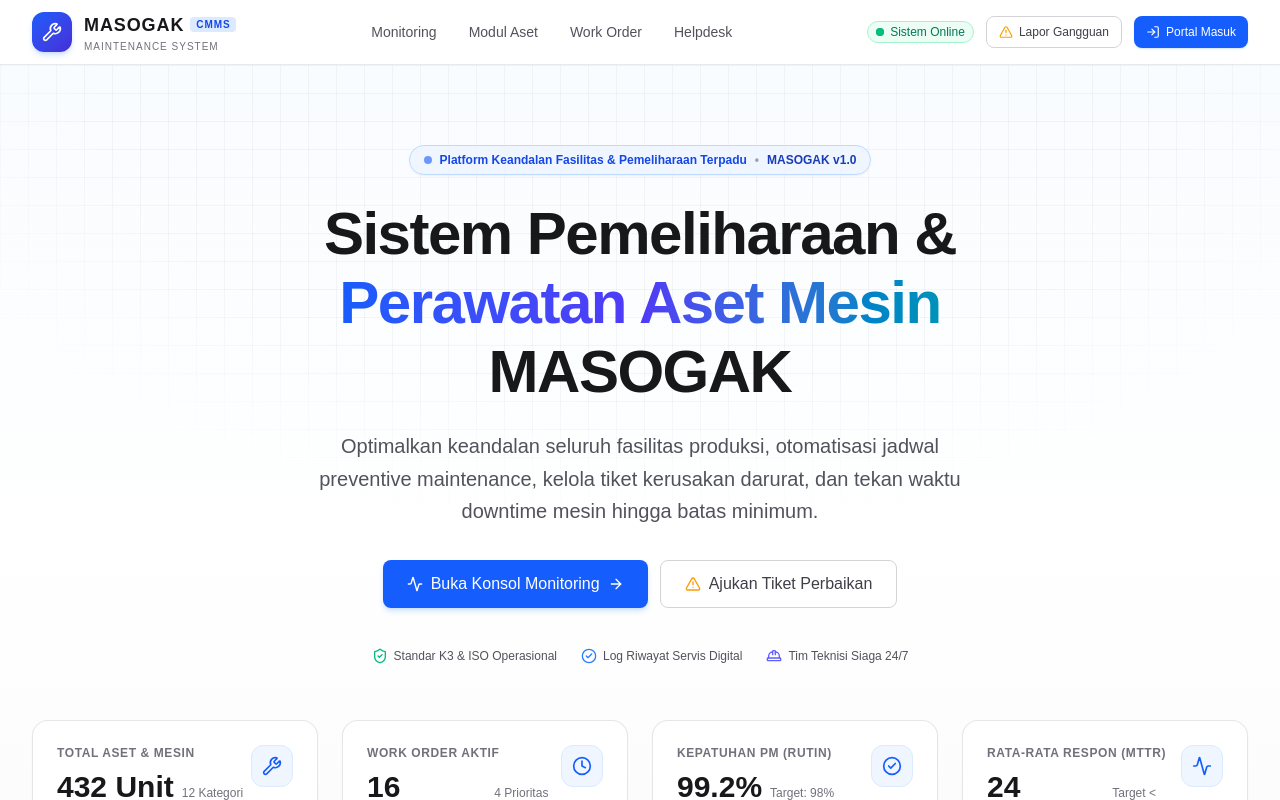
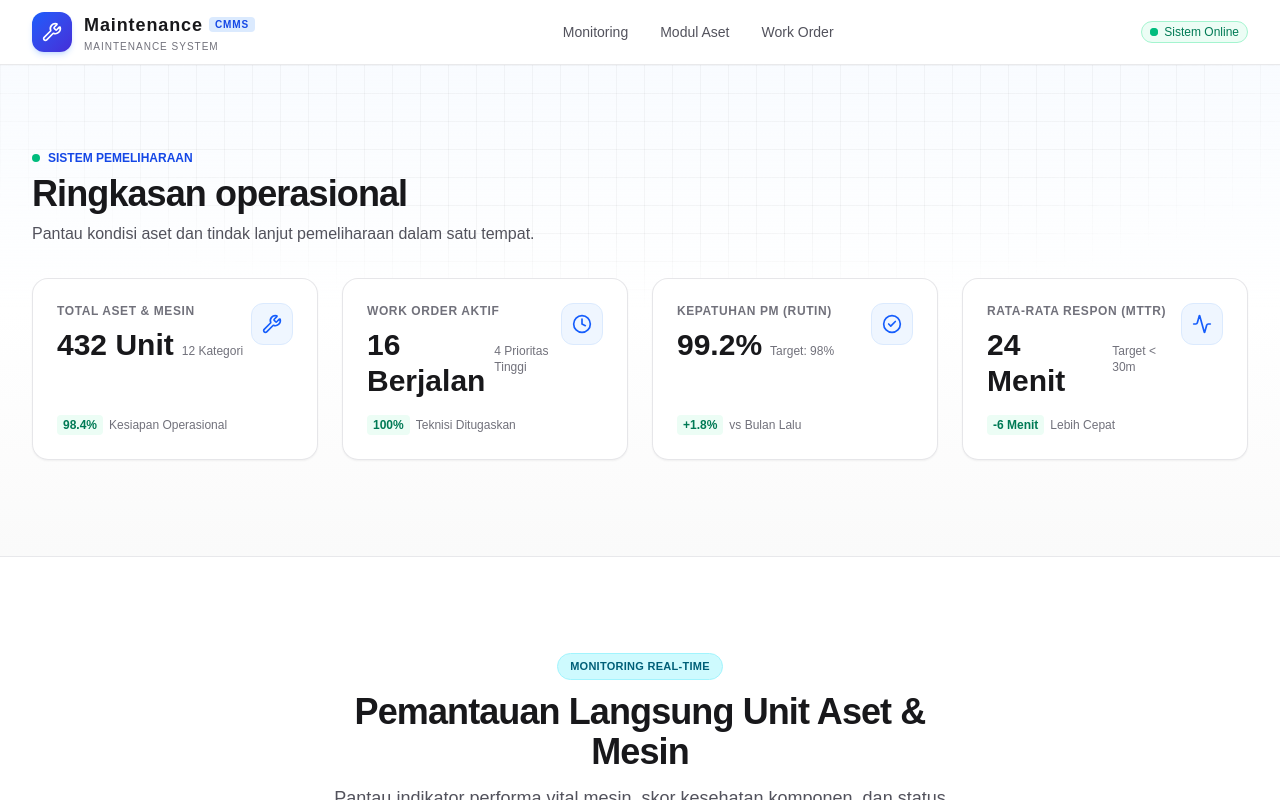
Before and after one commit to mtaufikbaskoro/maintenance-system-masogak, a Next.js app: page / in a window 1280 px wide. Shown: the top 800 px of the page. Built offline with nearby package versions, Linux system fonts and the light colour scheme.

Commit message:
Simplify homepage and remove login, branding, and helpdesk UI

```diff
--- a/app/layout.tsx
+++ b/app/layout.tsx
@@ -13,11 +13,10 @@ const geistMono = Geist_Mono({
 });
 
 export const metadata: Metadata = {
-  title: "MASOGAK Maintenance System - Sistem Manajemen Pemeliharaan & Perawatan Terpadu",
+  title: "Maintenance System - Sistem Manajemen Pemeliharaan & Perawatan Terpadu",
   description:
-    "Platform terpadu untuk monitoring keandalan aset mesin, penjadwalan preventive maintenance otomatis, pelacakan work order, dan respon darurat operasional MASOGAK.",
+    "Platform terpadu untuk monitoring keandalan aset mesin, penjadwalan preventive maintenance otomatis, pelacakan work order, dan respon darurat operasional.",
   keywords: [
-    "MASOGAK",
     "Maintenance System",
     "CMMS",
     "Pemeliharaan Mesin",
--- a/app/page.tsx
+++ b/app/page.tsx
@@ -1,10 +1,6 @@
 import { Header } from "@/components/layout/header";
 import { HeroSection } from "@/components/home/hero-section";
 import { LiveMonitoringPreview } from "@/components/home/live-monitoring-preview";
-import { FeaturesSection } from "@/components/home/features-section";
-import { WorkflowSection } from "@/components/home/workflow-section";
-import { EmergencyBanner } from "@/components/home/emergency-banner";
-import { Footer } from "@/components/layout/footer";
 
 export default function Home() {
   return (
@@ -14,24 +10,12 @@ export default function Home() {
 
       {/* Main Content Sections */}
       <main className="flex-1 flex flex-col">
-        {/* Hero Section with Overview & Metrics */}
+        {/* Compact overview and key maintenance metrics */}
         <HeroSection />
 
-        {/* Live Asset Telemetry & Work Order Feed */}
+        {/* Asset status and maintenance activity */}
         <LiveMonitoringPreview />
-
-        {/* Core CMMS Modules & Capabilities */}
-        <FeaturesSection />
-
-        {/* Standard Maintenance Lifecycle Workflow */}
-        <WorkflowSection />
-
-        {/* Emergency Ticket Submission & Support Dispatch */}
-        <EmergencyBanner />
       </main>
-
-      {/* Enterprise System Footer */}
-      <Footer />
     </div>
   );
 }
--- a/components/home/emergency-banner.tsx
+++ b/components/home/emergency-banner.tsx
@@ -69,7 +69,7 @@ export function EmergencyBanner() {
                   Ajukan Laporan Gangguan / Work Order
                 </CardTitle>
                 <p className="text-xs sm:text-sm text-zinc-600 dark:text-zinc-400">
-                  Kirimkan detail kendala mesin ke tim Maintenance MASOGAK. Tiket prioritas darurat akan langsung diteruskan ke tim siaga lapangan.
+                  Kirimkan detail kendala mesin ke tim maintenance. Tiket prioritas darurat akan langsung diteruskan ke tim siaga lapangan.
                 </p>
               </CardHeader>
 
@@ -273,7 +273,7 @@ export function EmergencyBanner() {
               <div className="flex items-center gap-2">
                 <Clock className="h-4 w-4 text-blue-600" />
                 <h4 className="text-sm font-bold text-zinc-900 dark:text-zinc-100">
-                  Target SLA Respon Teknisi MASOGAK
+                  Target SLA Respon Teknisi
                 </h4>
               </div>
               <div className="space-y-2.5 text-xs">
--- a/components/home/features-section.tsx
+++ b/components/home/features-section.tsx
@@ -60,7 +60,7 @@ const features = [
     title: "Respon Cepat Breakdown Darurat",
     description:
       "Kanal pelaporan darurat untuk operator lapangan saat mesin berhenti. Dispatch tim tanggap darurat dengan target penanganan secepatnya.",
-    highlights: ["Eskalasi prioritas tinggi", "Notifikasi helpdesk instan", "Pelacakan downtime mesin"],
+    highlights: ["Eskalasi prioritas tinggi", "Notifikasi gangguan", "Pelacakan downtime mesin"],
   },
   {
     icon: BarChart3,
@@ -81,7 +81,7 @@ export function FeaturesSection() {
         <SectionHeader
           badge="KAPABILITAS SISTEM"
           badgeVariant="default"
-          title="Modul Lengkap Pemeliharaan MASOGAK"
+          title="Modul Lengkap Pemeliharaan"
           description="Dirancang khusus untuk mendukung operasional fasilitas dan mesin industri dengan standar keandalan tinggi dan efisiensi terukur."
         />
 
--- a/components/home/hero-section.tsx
+++ b/components/home/hero-section.tsx
@@ -1,15 +1,10 @@
 import * as React from "react";
 import {
   Wrench,
-  ShieldCheck,
   Activity,
-  ArrowRight,
   Clock,
   CheckCircle2,
-  AlertTriangle,
-  HardHat,
 } from "lucide-react";
-import { Button } from "@/components/ui/button";
 import { MetricCard } from "@/components/shared/metric-card";
 
 export function HeroSection() {
@@ -19,69 +14,23 @@ export function HeroSection() {
       <div className="absolute inset-0 bg-[linear-gradient(to_right,#80808012_1px,transparent_1px),linear-gradient(to_bottom,#80808012_1px,transparent_1px)] bg-[size:28px_28px] [mask-image:radial-gradient(ellipse_60%_50%_at_50%_0%,#000_70%,transparent_100%)] pointer-events-none" />
 
       <div className="relative max-w-7xl mx-auto px-4 sm:px-6 lg:px-8">
-        <div className="flex flex-col items-center text-center max-w-4xl mx-auto space-y-6">
-          {/* Badge */}
-          <div className="inline-flex items-center gap-2 rounded-full border border-blue-200 bg-blue-50/90 px-3.5 py-1.5 text-xs font-semibold text-blue-700 dark:border-blue-800 dark:bg-blue-950/60 dark:text-blue-300 shadow-xs">
-            <span className="flex h-2 w-2 rounded-full bg-blue-600 animate-pulse" />
-            <span>Platform Keandalan Fasilitas & Pemeliharaan Terpadu</span>
-            <span className="text-zinc-400 dark:text-zinc-500">•</span>
-            <span className="text-blue-800 dark:text-blue-200 font-bold">MASOGAK v1.0</span>
-          </div>
-
-          {/* Main Title */}
-          <h1 className="text-3xl sm:text-5xl lg:text-6xl font-black tracking-tight text-zinc-900 dark:text-zinc-50 leading-[1.15]">
-            Sistem Pemeliharaan &{" "}
-            <span className="bg-gradient-to-r from-blue-600 via-indigo-600 to-cyan-600 bg-clip-text text-transparent">
-              Perawatan Aset Mesin
-            </span>{" "}
-            MASOGAK
-          </h1>
-
-          {/* Subtitle */}
-          <p className="text-base sm:text-xl text-zinc-600 dark:text-zinc-300 max-w-2xl leading-relaxed">
-            Optimalkan keandalan seluruh fasilitas produksi, otomatisasi jadwal preventive maintenance, kelola tiket kerusakan darurat, dan tekan waktu downtime mesin hingga batas minimum.
-          </p>
-
-          {/* Action CTAs */}
-          <div className="flex flex-col sm:flex-row items-center gap-3 pt-2 w-full sm:w-auto">
-            <a href="#monitoring" className="w-full sm:w-auto">
-              <Button size="lg" className="w-full sm:w-auto gap-2 bg-blue-600 hover:bg-blue-700 shadow-md shadow-blue-500/20">
-                <Activity className="h-4 w-4" />
-                <span>Buka Konsol Monitoring</span>
-                <ArrowRight className="h-4 w-4" />
-              </Button>
-            </a>
-            <a href="#laporan-cepat" className="w-full sm:w-auto">
-              <Button
-                variant="outline"
-                size="lg"
-                className="w-full sm:w-auto gap-2 border-zinc-300 bg-white dark:border-zinc-700 dark:bg-zinc-900 hover:bg-zinc-100 dark:hover:bg-zinc-800"
-              >
-                <AlertTriangle className="h-4 w-4 text-amber-500" />
-                <span>Ajukan Tiket Perbaikan</span>
-              </Button>
-            </a>
-          </div>
-
-          {/* Highlight Points */}
-          <div className="flex flex-wrap items-center justify-center gap-y-2 gap-x-6 pt-4 text-xs font-medium text-zinc-600 dark:text-zinc-400">
-            <div className="flex items-center gap-1.5">
-              <ShieldCheck className="h-4 w-4 text-emerald-500" />
-              <span>Standar K3 & ISO Operasional</span>
+        <div>
+          <div className="space-y-2">
+            <div className="inline-flex items-center gap-2 text-xs font-semibold text-blue-700 dark:text-blue-300">
+              <span className="h-2 w-2 rounded-full bg-emerald-500" />
+              SISTEM PEMELIHARAAN
             </div>
-            <div className="flex items-center gap-1.5">
-              <CheckCircle2 className="h-4 w-4 text-blue-500" />
-              <span>Log Riwayat Servis Digital</span>
-            </div>
-            <div className="flex items-center gap-1.5">
-              <HardHat className="h-4 w-4 text-indigo-500" />
-              <span>Tim Teknisi Siaga 24/7</span>
-            </div>
+            <h1 className="text-3xl sm:text-4xl font-bold tracking-tight text-zinc-900 dark:text-zinc-50">
+              Ringkasan operasional
+            </h1>
+            <p className="text-sm sm:text-base text-zinc-600 dark:text-zinc-300">
+              Pantau kondisi aset dan tindak lanjut pemeliharaan dalam satu tempat.
+            </p>
           </div>
         </div>
 
         {/* Live Metrics Grid */}
-        <div className="mt-14 grid grid-cols-1 sm:grid-cols-2 lg:grid-cols-4 gap-4 sm:gap-6">
+        <div className="mt-8 grid grid-cols-1 sm:grid-cols-2 lg:grid-cols-4 gap-4 sm:gap-6">
           <MetricCard
             title="Total Aset & Mesin"
             value="432 Unit"
--- a/components/home/live-monitoring-preview.tsx
+++ b/components/home/live-monitoring-preview.tsx
@@ -151,7 +151,7 @@ export function LiveMonitoringPreview() {
         badge="MONITORING REAL-TIME"
         badgeVariant="info"
         title="Pemantauan Langsung Unit Aset & Mesin"
-        description="Pantau indikator performa vital mesin, skor kesehatan komponen, dan status operasional harian secara terpadu di sistem MASOGAK."
+        description="Pantau indikator performa vital mesin, skor kesehatan komponen, dan status operasional harian secara terpadu."
       />
 
       {/* Control Bar: Search & Filter Tabs */}
@@ -346,7 +346,7 @@ export function LiveMonitoringPreview() {
               <span>Log Aktivitas Work Order Terkini</span>
             </h3>
             <p className="text-xs text-zinc-500 dark:text-zinc-400 mt-0.5">
-              Pembaruan penanganan teknisi langsung dari lantai operasional MASOGAK
+              Pembaruan penanganan teknisi langsung dari lantai operasional
             </p>
           </div>
           <Badge variant="outline" className="font-mono text-xs">
--- a/components/layout/footer.tsx
+++ b/components/layout/footer.tsx
@@ -15,7 +15,7 @@ export function Footer() {
               </div>
               <div className="flex flex-col">
                 <span className="text-lg font-black tracking-wider text-zinc-900 dark:text-zinc-50">
-                  MASOGAK
+                  Maintenance System
                 </span>
                 <span className="text-xs font-semibold tracking-wider uppercase text-blue-600 dark:text-blue-400">
                   Maintenance System & CMMS
@@ -83,17 +83,14 @@ export function Footer() {
                 </Link>
               </li>
               <li>
-                <Link href="#laporan-cepat" className="hover:text-blue-600 dark:hover:text-blue-400 transition-colors">
-                  Pelaporan Breakdown
-                </Link>
               </li>
               <li>
-                <Link href="#bantuan" className="hover:text-blue-600 dark:hover:text-blue-400 transition-colors">
+                <Link href="#monitoring" className="hover:text-blue-600 dark:hover:text-blue-400 transition-colors">
                   Checklist Inspeksi Harian
                 </Link>
               </li>
               <li>
-                <Link href="#bantuan" className="hover:text-blue-600 dark:hover:text-blue-400 transition-colors">
+                <Link href="#monitoring" className="hover:text-blue-600 dark:hover:text-blue-400 transition-colors">
                   Prosedur Tanggap Darurat
                 </Link>
               </li>
@@ -114,7 +111,7 @@ export function Footer() {
               <div className="flex items-start gap-2.5">
                 <MapPin className="h-4 w-4 text-blue-500 shrink-0 mt-0.5" />
                 <span className="text-xs">
-                  Maintenance Operations Center, Gedung Rekayasa & Workshop MASOGAK
+                  Maintenance Operations Center, Gedung Rekayasa & Workshop
                 </span>
               </div>
               <div className="flex items-center gap-2.5">
@@ -123,7 +120,7 @@ export function Footer() {
               </div>
               <div className="flex items-center gap-2.5">
                 <Mail className="h-4 w-4 text-indigo-500 shrink-0" />
-                <span className="text-xs font-mono">maintenance@masogak.internal</span>
+                <span className="text-xs font-mono">maintenance@internal</span>
               </div>
               <div className="flex items-center gap-2.5">
                 <ShieldAlert className="h-4 w-4 text-rose-500 shrink-0" />
@@ -138,7 +135,7 @@ export function Footer() {
         {/* Bottom Bar */}
         <div className="mt-12 pt-8 border-t border-zinc-200 dark:border-zinc-800 flex flex-col sm:flex-row items-center justify-between gap-4 text-xs">
           <p className="text-zinc-500 dark:text-zinc-400">
-            &copy; 2026 MASOGAK Maintenance System. Hak cipta dilindungi.
+            &copy; 2026 Maintenance System. Hak cipta dilindungi.
           </p>
           <div className="flex items-center gap-4 text-zinc-500 dark:text-zinc-400">
             <span>Versi Sistem 1.0.0-PROD</span>
--- a/components/layout/header.tsx
+++ b/components/layout/header.tsx
@@ -5,15 +5,11 @@ import Link from "next/link";
 import {
   Wrench,
   Activity,
-  AlertTriangle,
   Menu,
   X,
-  LogIn,
   Layers,
   CalendarCheck,
-  ShieldCheck,
 } from "lucide-react";
-import { Button } from "@/components/ui/button";
 import { StatusPill } from "@/components/shared/status-pill";
 
 export function Header() {
@@ -33,7 +29,7 @@ export function Header() {
             </div>
             <div className="flex flex-col">
               <span className="text-lg font-black tracking-wider text-zinc-900 dark:text-zinc-50 flex items-center gap-1.5">
-                MASOGAK
+                Maintenance
                 <span className="text-[10px] font-semibold bg-blue-100 dark:bg-blue-900/60 text-blue-700 dark:text-blue-300 px-1.5 py-0.2 rounded">
                   CMMS
                 </span>
@@ -64,27 +60,11 @@ export function Header() {
             >
               Work Order
             </Link>
-            <Link
-              href="#bantuan"
-              className="px-3 py-1.5 text-sm font-medium text-zinc-600 hover:text-zinc-900 dark:text-zinc-300 dark:hover:text-white rounded-md hover:bg-zinc-100 dark:hover:bg-zinc-800/60 transition-colors"
-            >
-              Helpdesk
-            </Link>
           </nav>
 
-          {/* Right Action Buttons & Live Indicator */}
+          {/* System status */}
           <div className="hidden lg:flex items-center gap-3">
             <StatusPill status="operational" label="Sistem Online" size="sm" />
-            <a href="#laporan-cepat">
-              <Button variant="outline" size="sm" className="gap-1.5 border-zinc-300 dark:border-zinc-700">
-                <AlertTriangle className="h-3.5 w-3.5 text-amber-500" />
-                <span>Lapor Gangguan</span>
-              </Button>
-            </a>
-            <Button size="sm" className="gap-1.5 bg-blue-600 hover:bg-blue-700 text-white shadow-xs">
-              <LogIn className="h-3.5 w-3.5" />
-              <span>Portal Masuk</span>
-            </Button>
           </div>
 
           {/* Mobile menu button */}
@@ -129,27 +109,6 @@ export function Header() {
               <CalendarCheck className="h-4 w-4 text-emerald-500" />
               Alur Work Order
             </Link>
-            <Link
-              href="#bantuan"
-              onClick={() => setIsOpen(false)}
-              className="flex items-center gap-2 px-3 py-2 text-sm font-medium text-zinc-700 dark:text-zinc-200 hover:bg-zinc-100 dark:hover:bg-zinc-800 rounded-lg"
-            >
-              <ShieldCheck className="h-4 w-4 text-purple-500" />
-              Pusat Bantuan & SOP
-            </Link>
-          </div>
-
-          <div className="pt-2 border-t border-zinc-200 dark:border-zinc-800 flex flex-col gap-2">
-            <a href="#laporan-cepat" onClick={() => setIsOpen(false)}>
-              <Button variant="outline" className="w-full justify-center gap-2">
-                <AlertTriangle className="h-4 w-4 text-amber-500" />
-                <span>Laporkan Gangguan Mesin</span>
-              </Button>
-            </a>
-            <Button className="w-full justify-center gap-2 bg-blue-600 hover:bg-blue-700">
-              <LogIn className="h-4 w-4" />
-              <span>Masuk Portal Teknisi</span>
-            </Button>
           </div>
         </div>
       )}
```
